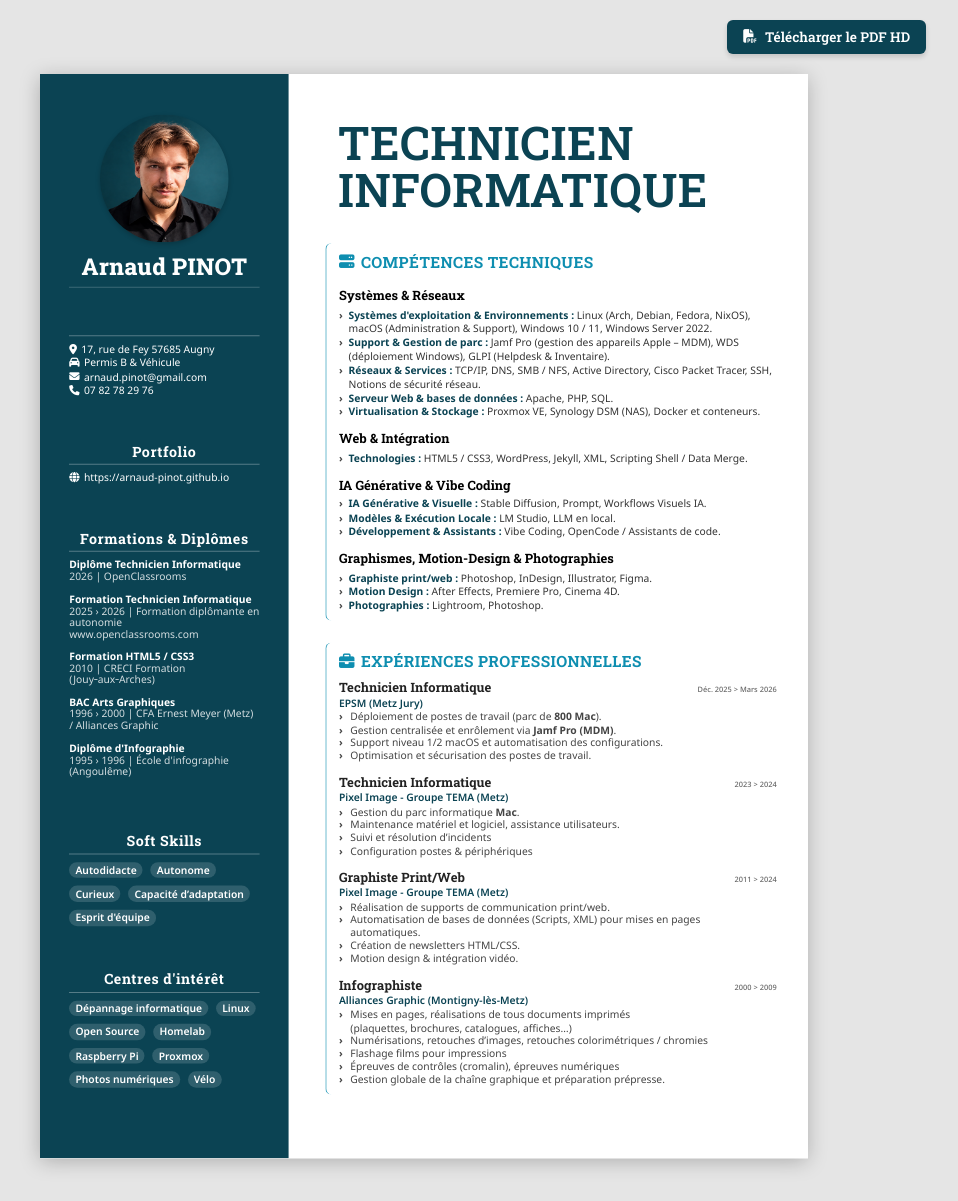
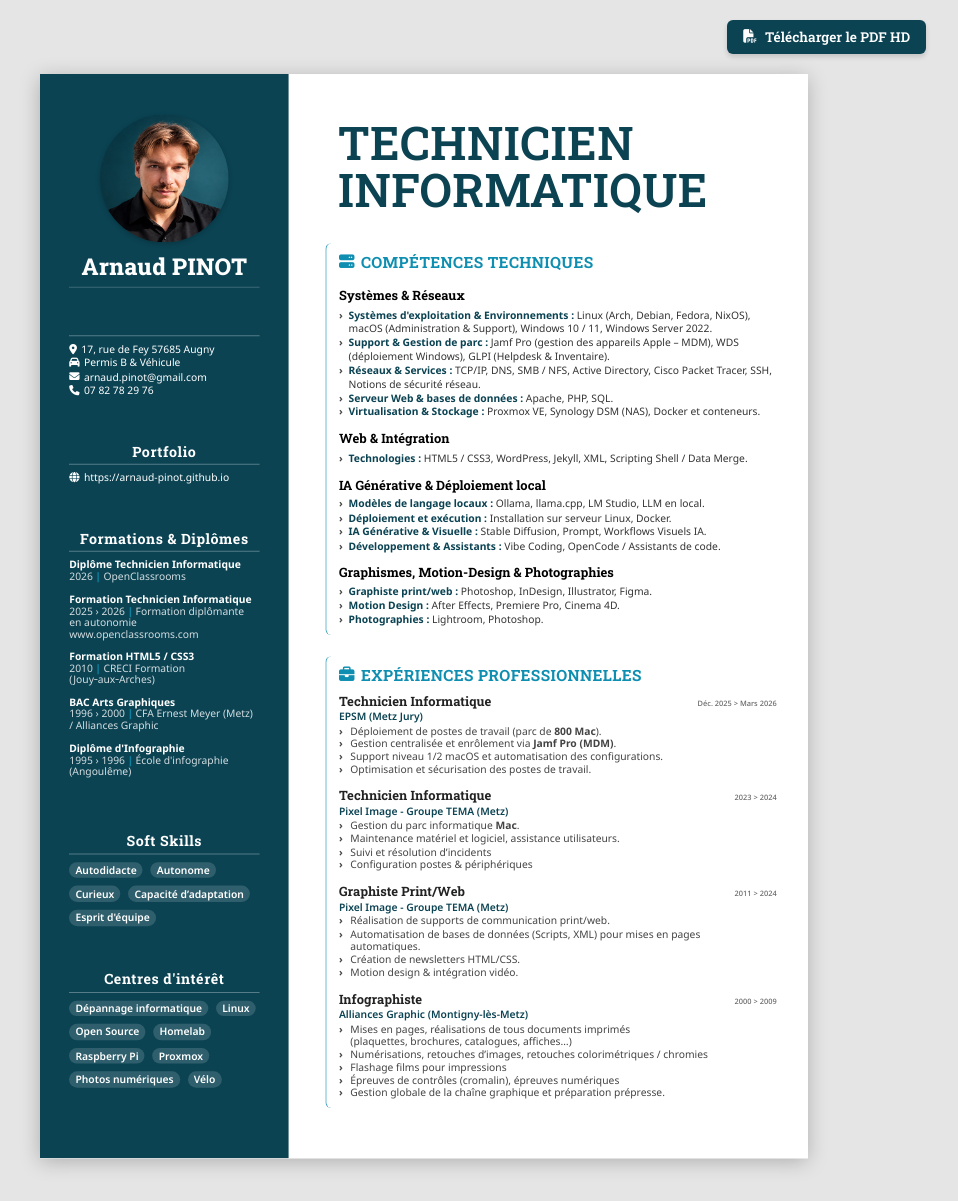
Before and after one commit to arnaud-pinot/arnaud-pinot.github.io, a Jekyll site: the page built from cv.md, in a window 1280 px wide. Shown: the whole page, without its empty margins (216-1174 px from the left). Built offline with Jekyll 4.4.1, drawn with Linux system fonts in a browser that asks for light colours.

Commit message:
20261029

```diff
--- a/_data/parcours.yml
+++ b/_data/parcours.yml
@@ -66,7 +66,7 @@ formations:
     company: "OpenClassrooms"
     period: "2026"
   - title: "Formation Technicien Informatique"
-    company: "Formation diplômante en autonomie<br>
+    company: "Formation diplômante en&nbsp;autonomie<br>
 www.openclassrooms.com"
     period: "2025 › 2026"
   - title: "Formation HTML5 / CSS3"
--- a/_data/savoir_faire.yml
+++ b/_data/savoir_faire.yml
@@ -48,20 +48,26 @@ competence_cards:
           - "XML"
           - "Scripting Shell / Data Merge"
 
-  - title: "IA Générative & Vibe Coding"
+  - title: "IA Générative & Déploiement local"
     icon: "fa-solid fa-brain"
     intro: "Exploitation de modèles locaux et workflows d'assistance par intelligence artificielle."
     groups:
+      - name: "Modèles de langage locaux"
+        badges:
+          - "Ollama"
+          - "llama.cpp"
+          - "LM Studio"
+          - "LLM en local"
+          - "Souveraineté Numérique"
+      - name: "Déploiement et exécution"
+        badges:
+          - "Installation sur serveur Linux"
+          - "Docker"
       - name: "IA Générative & Visuelle"
         badges:
           - "Stable Diffusion"
           - "Prompt"
           - "Workflows Visuels IA"
-      - name: "Modèles & Exécution Locale"
-        badges:
-          - "LM Studio"
-          - "LLM en local"
-          - "Souveraineté Numérique"
       - name: "Développement & Assistants"
         badges:
           - "Vibe Coding"
--- a/cv.md
+++ b/cv.md
@@ -435,6 +435,12 @@ content: '›';
   color: var(--primary-color);
   font-weight: 700;
 }
+
+.diploma-school .separator {
+    color: var(--secondary-color);
+    font-weight: 900;
+}
+
   </style>
 </head>
 <body>
@@ -487,7 +493,7 @@ content: '›';
       {% for formation in site.data.parcours.formations %}
         <div class="diploma-item">
           <div class="diploma-title">{{ formation.title }}</div>
-          <div class="diploma-school">{{ formation.period }} | {{ formation.company }} </div>
+          <div class="diploma-school">{{ formation.period }} <span class="separator">|</span> {{ formation.company }} </div>
         </div>
       {% endfor %}
     </div>
```
Also changed, not shown: other parts of cv.md (+1 -1 lines).
